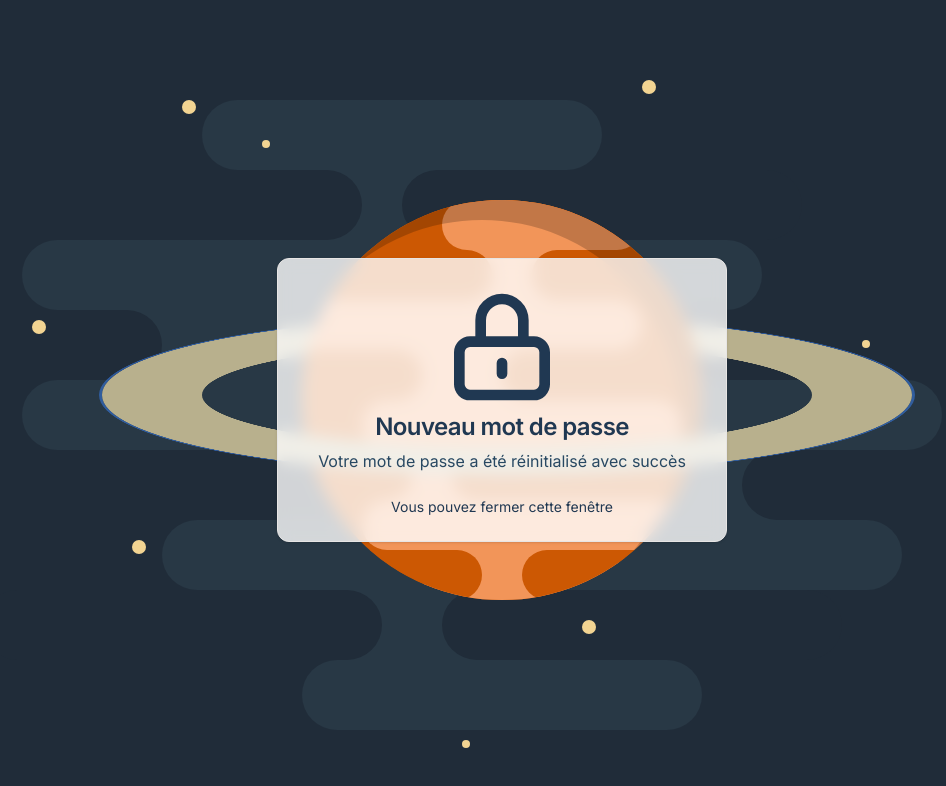
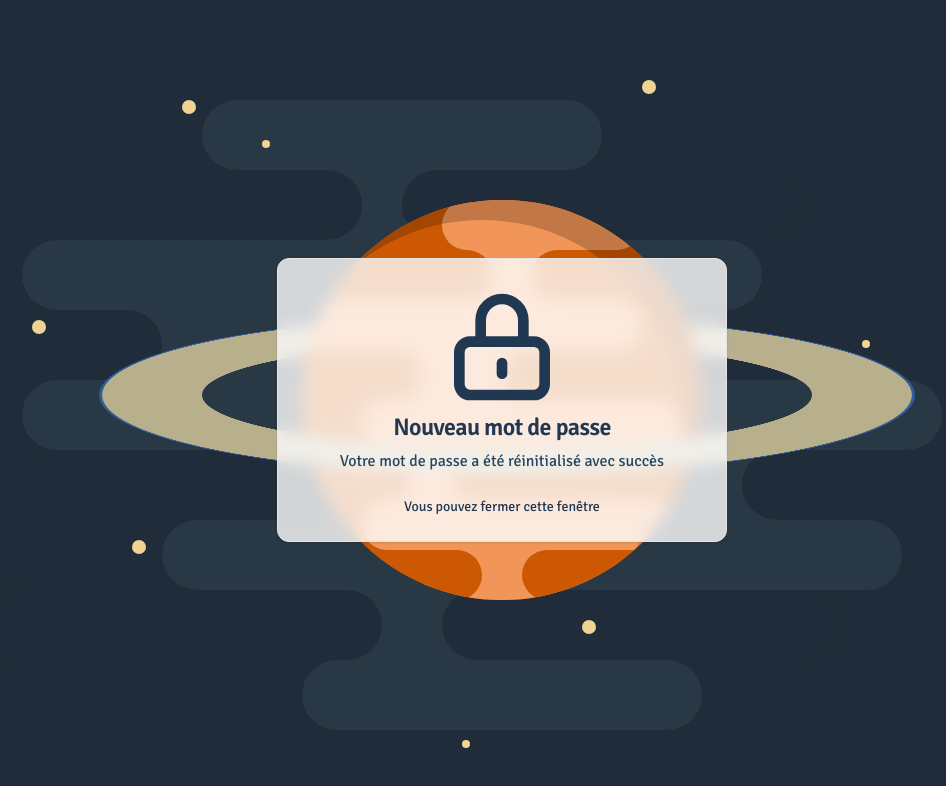
Before and after one commit to aeecleclair/CalypSSO, a Next.js app: page /reset-password/success in a window 1280 px wide. Shown: the top 786 px of the page, without its empty margins (138-1084 px from the left). Built offline with nearby package versions, Linux system fonts and the light colour scheme.

Commit message:
feat: updating font

```diff
--- a/src/app/layout.tsx
+++ b/src/app/layout.tsx
@@ -1,11 +1,13 @@
 import { Background } from "./Background";
 import "./globals.css";
+import Providers from "./providers";
 import { Toaster } from "@/components/ui/toaster";
 import type { Metadata } from "next";
-import { Inter } from "next/font/google";
-import Providers from "./providers";
+import { Signika } from "next/font/google";
 
-const inter = Inter({ subsets: ["latin"] });
+const inter = Signika({
+  subsets: ["latin"],
+});
 
 export const metadata: Metadata = {
   title: "Create Next App",
```
